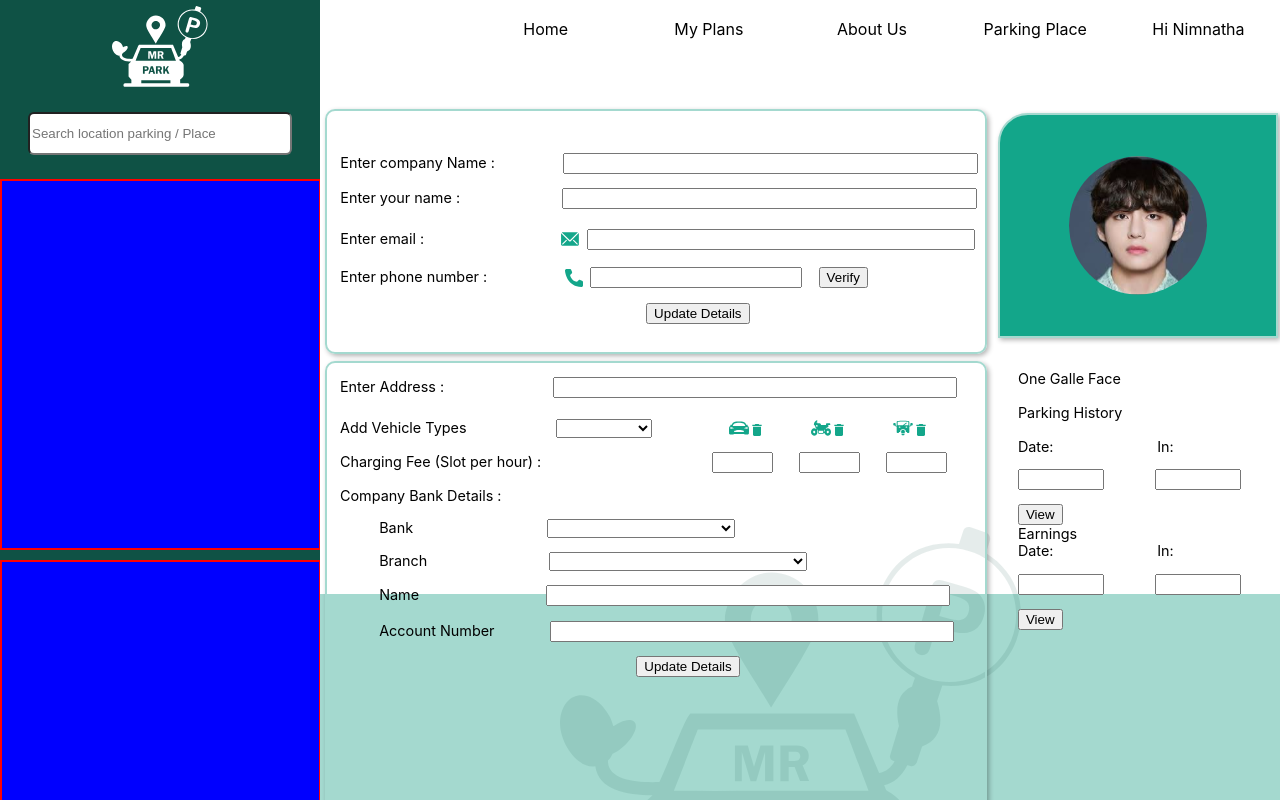
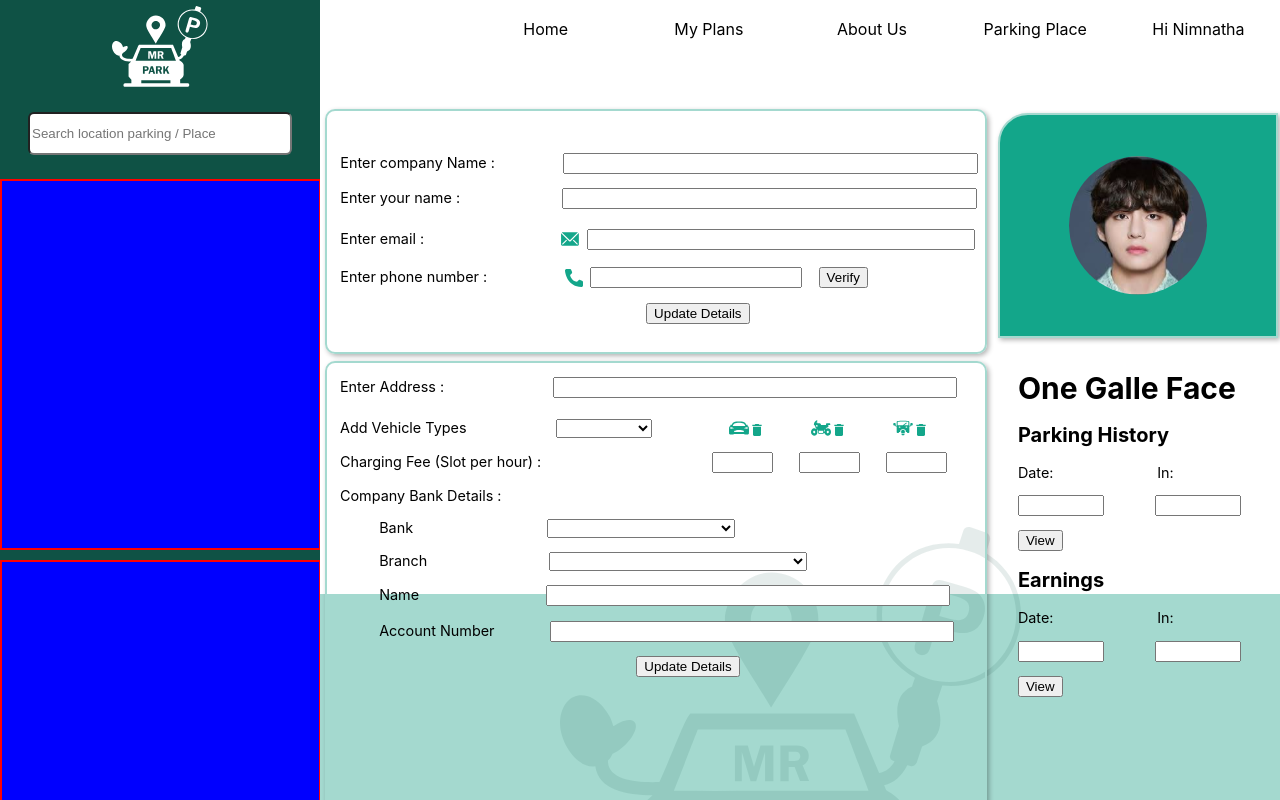
Before and after one commit to DhananjayaYN/Vehicle-Parking, a React (Create React App) app: page / in a window 1280 px wide. Shown: the top 800 px of the page. Built offline with nearby package versions, Linux system fonts and the light colour scheme.

Commit message:
Update BussReg.js

```diff
--- a/src/Pages/BussReg.js
+++ b/src/Pages/BussReg.js
@@ -136,12 +136,12 @@ const BussReg = () => {
                                 <div className='card22'>
                                     <div className='frame22'>
                                         <div className='frame22_body' style={{ alignSelf: 'center', }}>
-                                            One Galle Face<br /><br />
-                                            Parking  History <br /><br />
+                                            <span style={{ fontSize: 30, fontWeight: 'bolder' }}>One Galle Face</span><br /><br />
+                                            <span style={{ fontSize: 20, fontWeight: 'bolder' }}>Parking  History</span><br /><br />
                                             <span>Date:</span><span className='Intext'>In:</span><br />
                                             <p><span className='input11'><input type='text' /></span><span className='input12'><input type='text' /></span></p>
-                                            <button>View</button><br />
-                                            Earnings <br />
+                                            <button>View</button><br /><br />
+                                            <span style={{ fontSize: 20, fontWeight: 'bolder' }}>Earnings</span> <br /><br />
                                             <span>Date:</span><span className='Intext'>In:</span><br />
                                             <p><span className='input13'><input type='text' /></span><span className='input14'><input type='text' /></span></p>
                                             <button>View</button><br />
```
